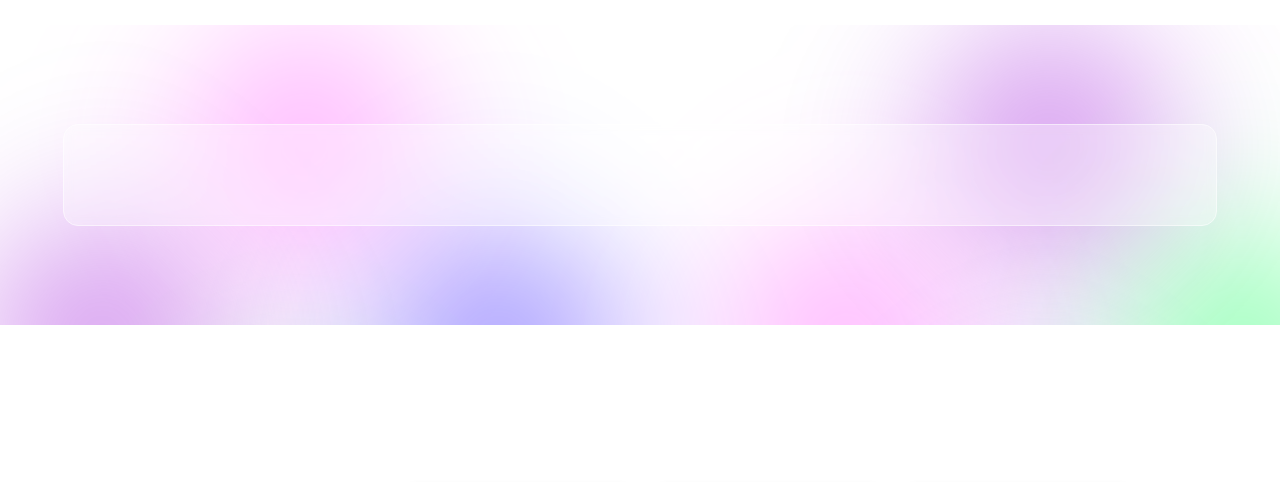
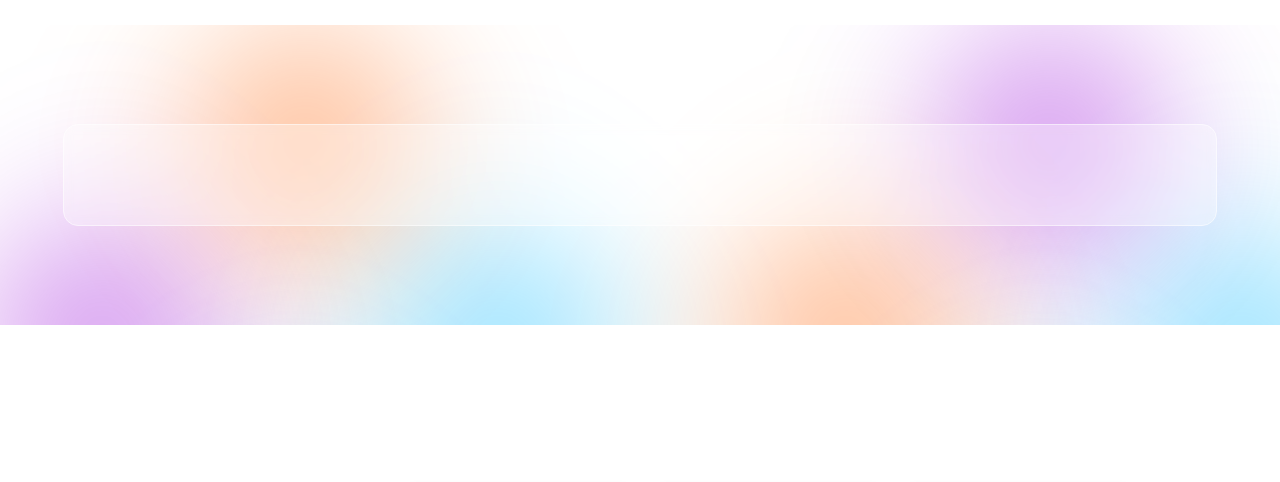
Before and after one commit to shahnawazgull/bokeh, a plain HTML site: page index.html in a window 1280 px wide. Shown: the top 482 px of the page. Drawn offline with Linux system fonts and the light colour scheme; grey boxes are pictures that could not be loaded.

Commit message:
Update index.html

```diff
--- a/index.html
+++ b/index.html
@@ -98,12 +98,12 @@
         }
 
         .bg-primary {
-            background-color: rgb(30, 0, 255);
+            background-color: rgb(0, 183, 255);
 
         }
 
         .bg-teal {
-            background-color: rgb(255, 73, 255);
+            background-color: rgb(255, 94, 0);
 
         }
 
@@ -112,7 +112,7 @@
         }
 
         .bg-green {
-            background-color: rgb(0, 255, 81);
+            background-color: rgb(0, 183, 255);
         }
         .absolute .box{
             width: 40%;
```
